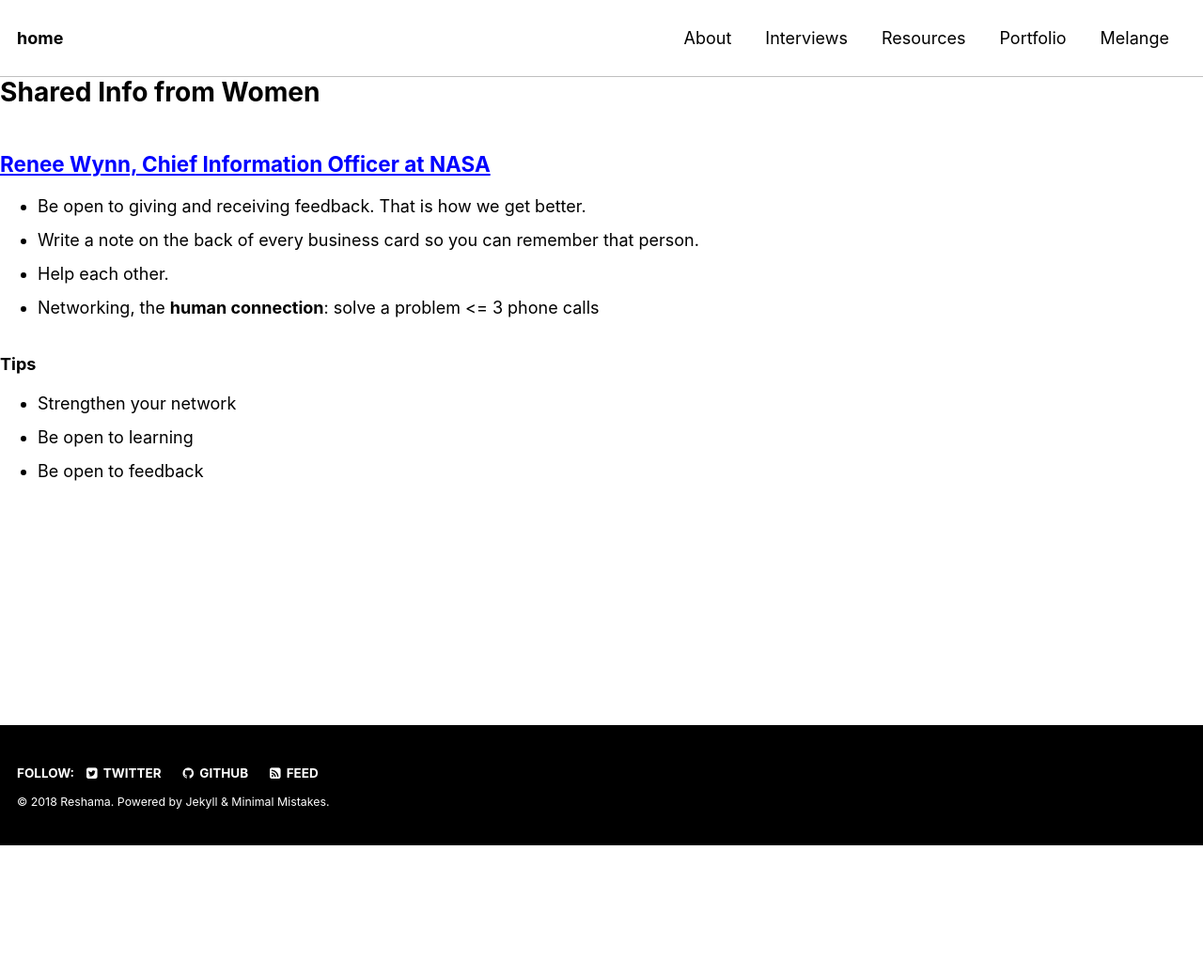
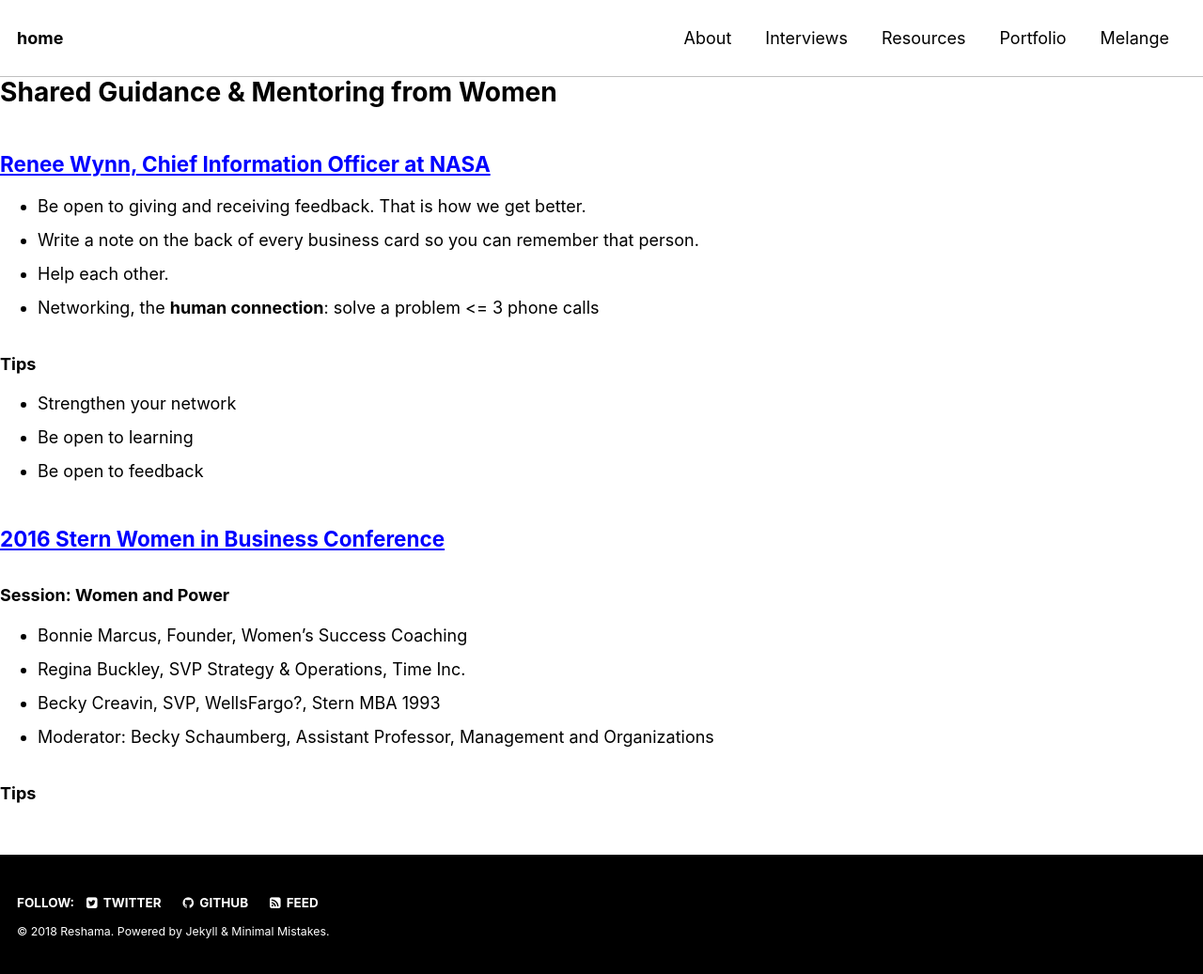
Before and after one commit to reshamas/reshamas.github.io, a Jekyll site: the page built from melange/shared_guidance.md, in a window 1280 px wide. Shown: the whole page at 94% size. Built offline with Jekyll 4.4.1, drawn with Linux system fonts in a browser that asks for light colours; our own code applies the rules of GitHub Pages for plain Markdown files; before the commit the page ends 900 px from its top, so only the background shows below that.

Commit message:
Update and rename shared_tips.md to shared_guidance.md

```diff
--- a/melange/shared_tips.md
+++ b/melange/shared_guidance.md
@@ -1,4 +1,4 @@
-# Shared Info from Women
+# Shared Guidance & Mentoring from Women
 
 ## [Renee Wynn, Chief Information Officer at NASA](https://www.linkedin.com/in/renee-wynn-8935a24/)
 - Be open to giving and receiving feedback.  That is how we get better.
@@ -10,3 +10,12 @@
 - Strengthen your network
 - Be open to learning
 - Be open to feedback
+
+## [2016 Stern Women in Business Conference](https://nyustern.campusgroups.com/swib/rsvp_boot?id=298967)
+### Session: Women and Power
+- Bonnie Marcus, Founder, Women's Success Coaching
+- Regina Buckley, SVP Strategy & Operations, Time Inc.
+- Becky Creavin, SVP, WellsFargo?, Stern MBA 1993
+- Moderator: Becky Schaumberg, Assistant Professor, Management and Organizations
+
+### Tips
```
